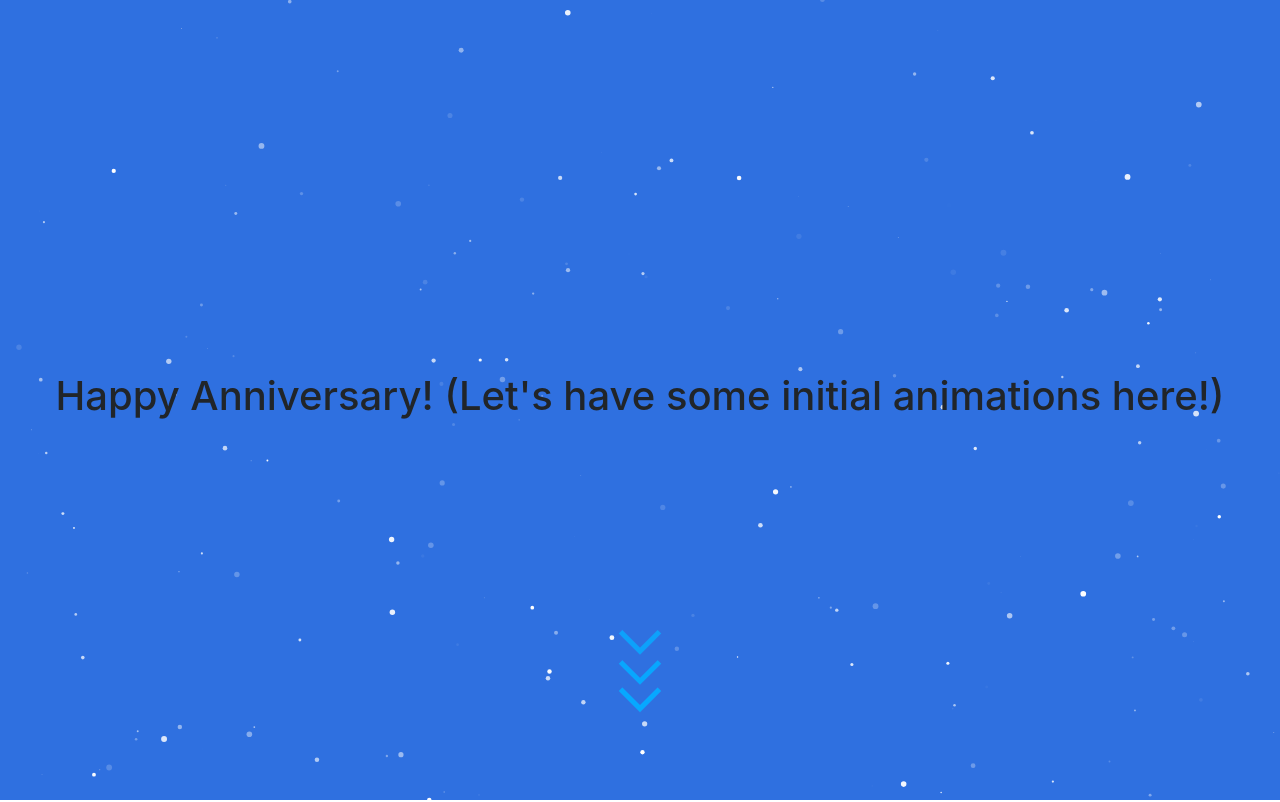
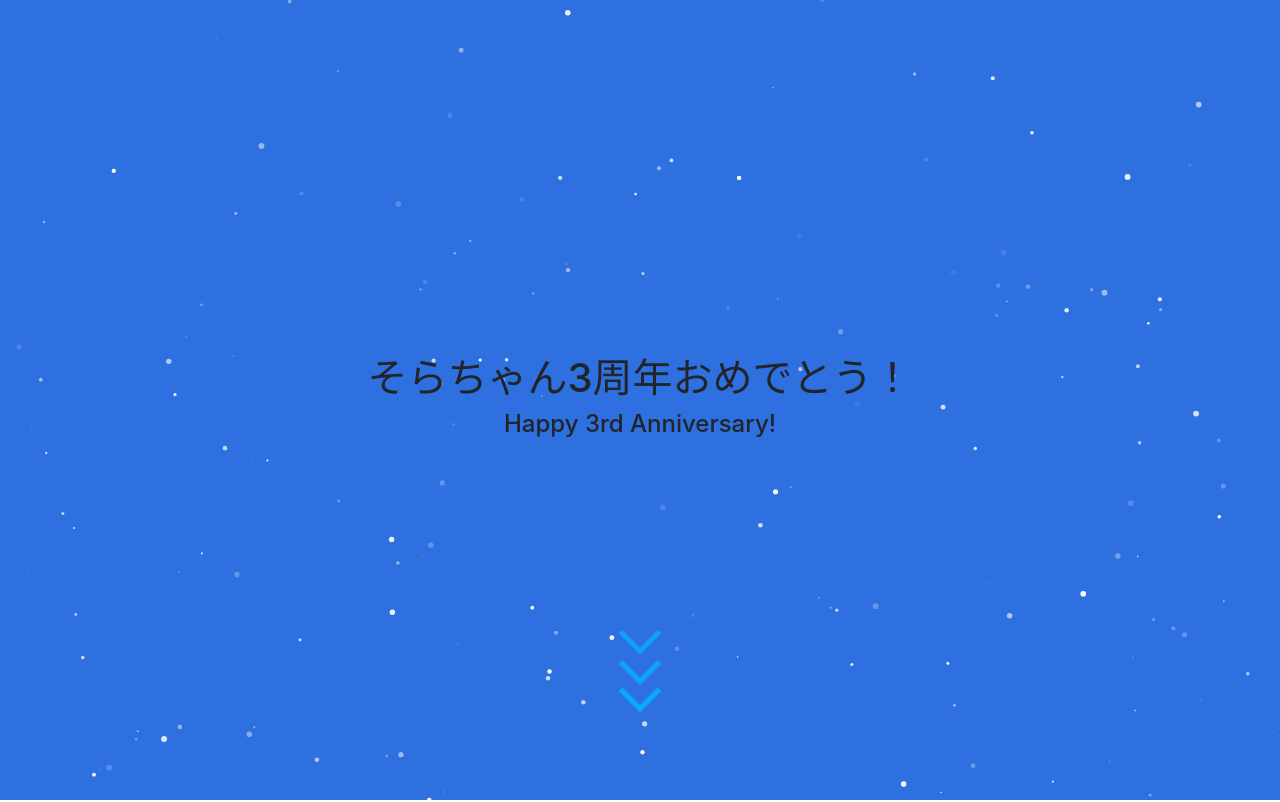
Before and after one commit to Skk-tj/sora-anniversary, a plain HTML site: page index.html in a window 1280 px wide. Shown: the top 802 px of the page. Drawn offline with nearby package versions, Linux system fonts and the light colour scheme.

Commit message:
Basic front page message

```diff
--- a/index.html
+++ b/index.html
@@ -25,10 +25,13 @@
         <div id="particles-js"></div>
     </div>
 
-    <header id="start-page" class="full-screen-page" data-aos="zoom-in">
-        <h1 id="start-msg">
-            Happy Anniversary! (Let's have some initial animations here!)
+    <header id="start-page" class="full-screen-page">
+        <h1 data-aos="fade-down" data-aos-duration=2000>
+            そらちゃん3周年おめでとう！
         </h1>
+        <h4 data-aos="flip-down" data-aos-delay="1500">
+            Happy 3rd Anniversary!
+        </h4>
         <div id="scroll-arrow-hint" data-aos="fade-in" data-aos-delay="2000">
             <span></span>
             <span></span>
```
